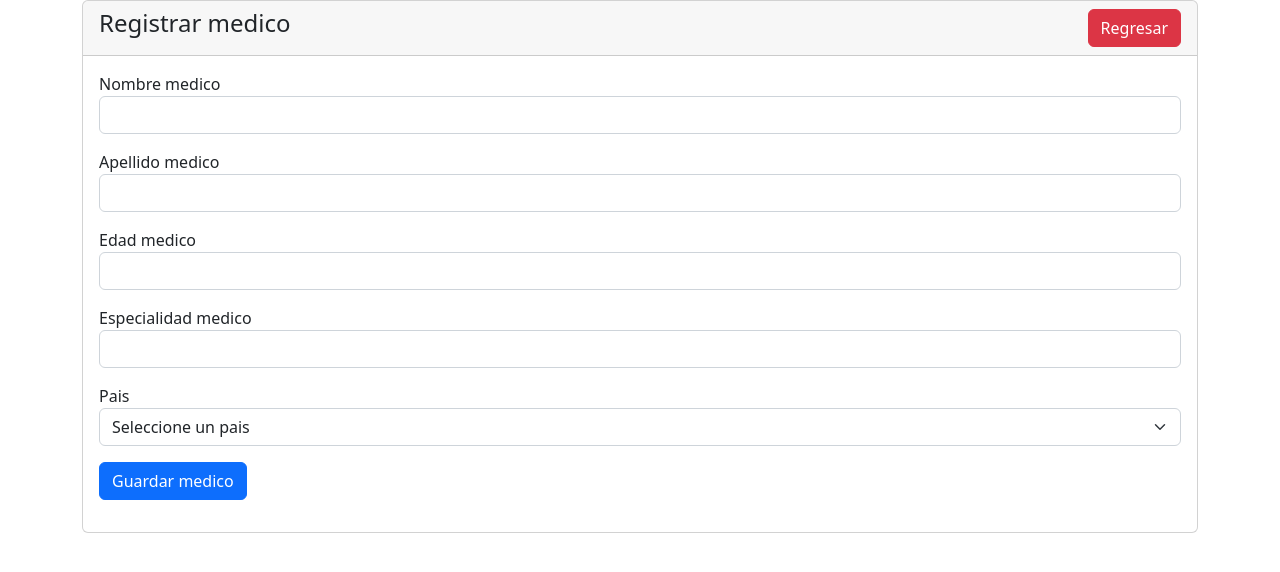
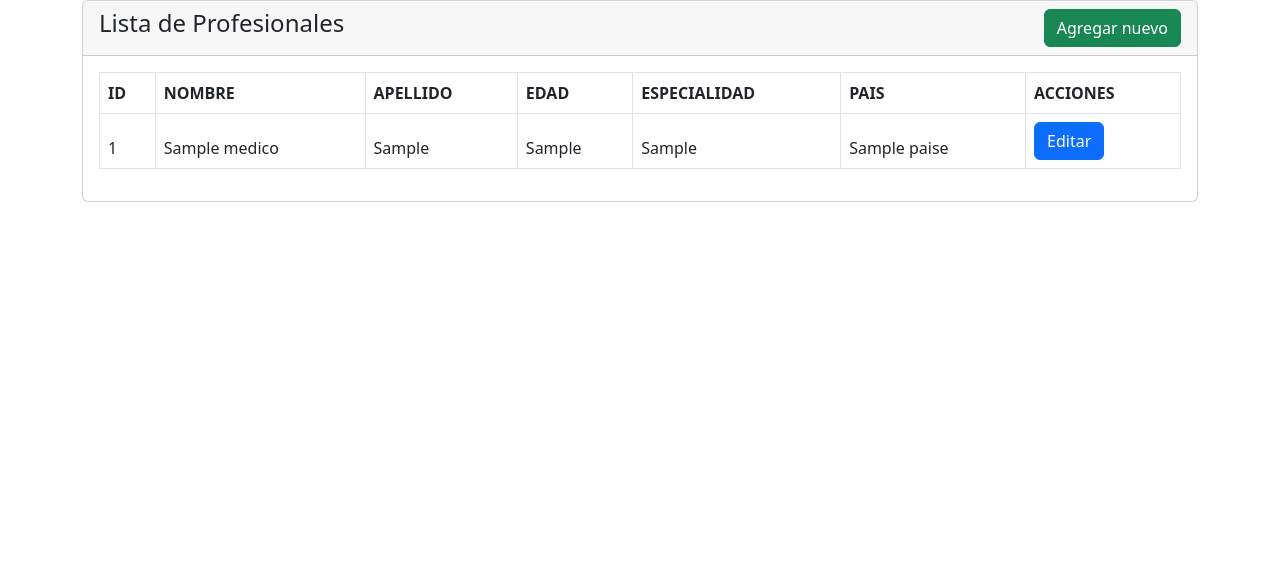
Before and after one commit to OrianaCamu/CRUD_tpFinal, a PHP site: page / in a window 1280 px wide. Shown: the top 572 px of the page. Run offline with PHP 8.4, Linux system fonts and the light colour scheme; tables that the repository leaves empty or names only in its code hold one stand-in row (values such as "Sample post").

Commit message:
nuevo archivo

```diff
--- a/index.php
+++ b/index.php
@@ -43,67 +43,50 @@ require "conexion.php";
            <div class="card">
             <div class="card-header">
                 <h4>
-                    Registrar medico
-                    <a href="index.php" class="btn btn-danger float-end">Regresar</a>
+                    Lista de Profesionales
+                    <a href="crear_medicos.php" class="btn btn-success float-end">Agregar nuevo</a>
                 </h4>
             </div>
                <div class="card-body">
-                <form action ="guardar.php" method ="post">
-                  <div class="mb-3">
-                        <label for="">Nombre medico</label>
-                        <input type = "text" name= "nombre" class= "form-control">
+              <table class="table table-bordered table-striped">
+                <thead>
+                  <tr>
+                    <th>ID</th>
+                    <th>NOMBRE</th>
+                    <th>APELLIDO</th>
+                    <th>EDAD</th>
+                    <th>ESPECIALIDAD</th>
+                    <th>PAIS</th>
+                    <th>ACCIONES</th>
 
-                  </div>
-
-                  <div class="mb-3">
-                        <label for="">Apellido medico</label>
-                        <input type = "text" name= "apellido" class= "form-control">
-
-                  </div>
-
-                  <div class="mb-3">
-                        <label for="">Edad medico</label>
-                        <input type = "number" name= "edad" class= "form-control">
-
-                  </div>
-
-                  <div class="mb-3">
-                       <label for="">Especialidad medico</label>
-                       <input type = "text" name= "especialidad" class= "form-control">
-
-                  </div>
-
-                  <div class="mb-3">
-                       <label for="">Pais</label>
-                          <select name="pais" id=" " class="form-select">
-                            <option value="">Seleccione un pais </option>
-                            <?php
-                               $res= $conexion->query("SELECT * FROM `paises` order by nombre");
+                  </tr>
+                  <?php
+                               $res= $conexion->query("SELECT M.*, P.nombre as pais FROM `medicos` M INNER JOIN paises P ON P.id= M.id_pais;");
                                while ($fila = $res->fetch_object()){
                                 ?>
-                                <option value="<?php echo $fila->id; ?>"><?php echo $fila->nombre; ?> </option>
-                            <?php
+                              <tr>
+                                 <td><?php echo $fila->id; ?></td>
+                                 <td><?php echo $fila->nombre; ?></td>
+                                 <td><?php echo $fila->apellido; ?></td>
+                                 <td><?php echo $fila->edad; ?></td>
+                                 <td><?php echo $fila->especialidad; ?></td>
+                                 <td><?php echo $fila->pais; ?></td>
+                                 <td>
+                                   <button class="btn btn-primary">
+                                    Editar
+                                   </button>
+
+                                 </td>
+                              </tr>
+
+                              <?php
 
                                }
 
                             ?>
 
-
-                          </select>
-                  </div>
-
-                  <div class="mb-3">
-                     <button type= "submit" name="btnGuardar" class="btn btn-primary"> Guardar medico </button>
-
-                  </div>
-
-
-
-
-
-
-
-                </form>
+                </thead>
+              </table>
                </div>
            </div>
         </div>
```
Also changed, not shown: editar_medicos.php (+3 -18 lines).
